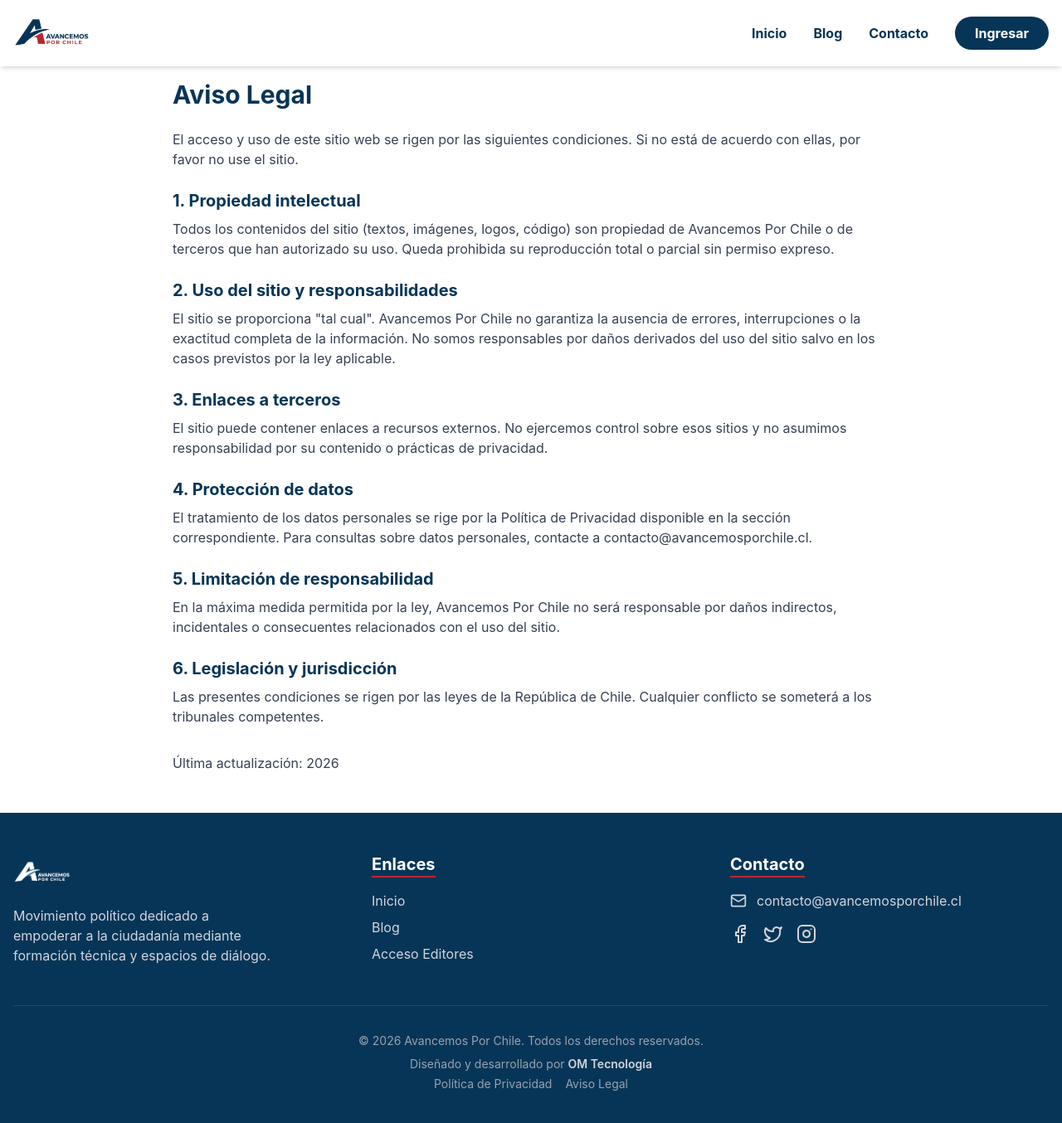
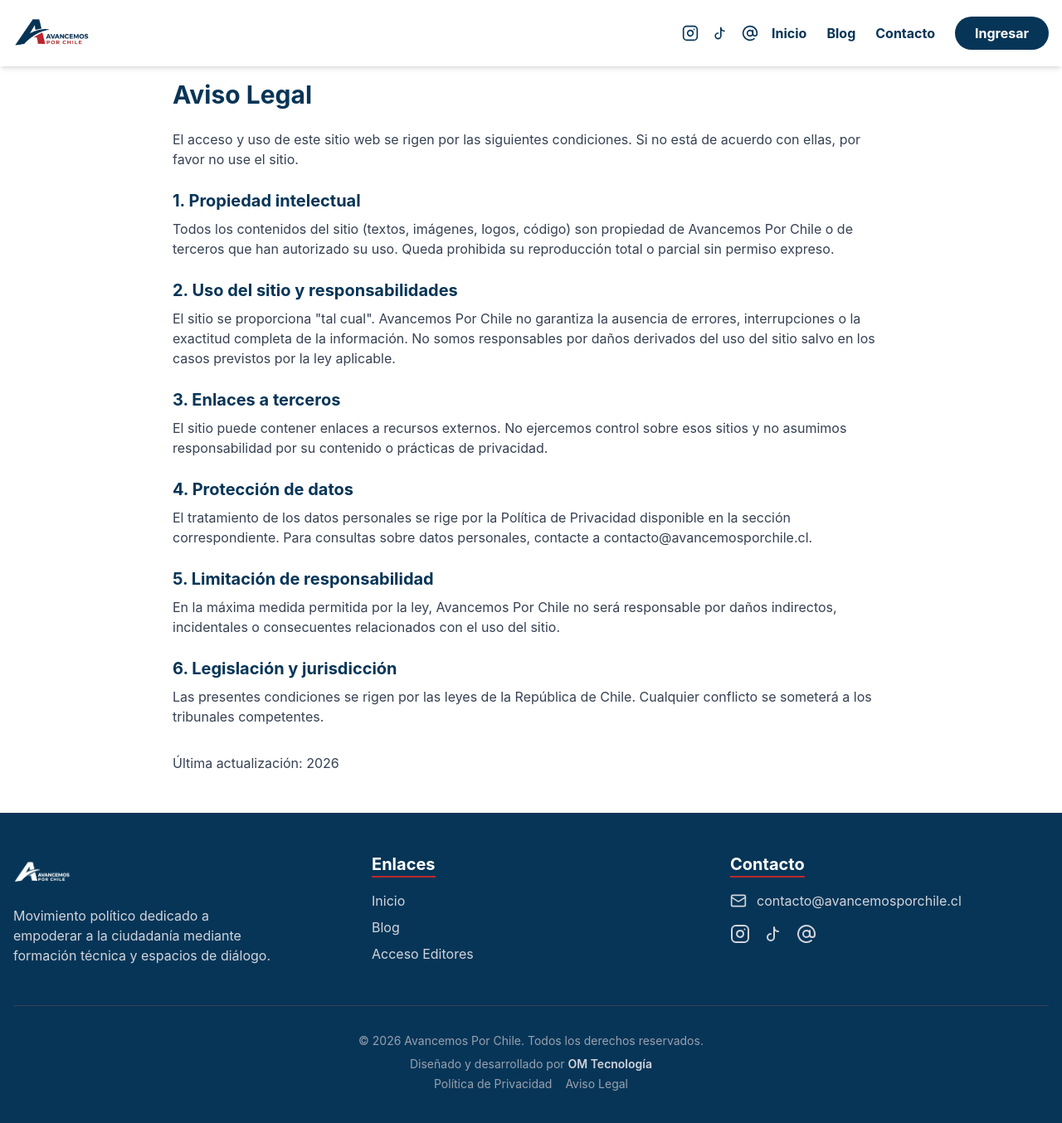
Before and after one commit to GonzaloOrellanaC/avancemos-por-chile, a React (Vite) app: page /legal in a window 1280 px wide. Shown: the top 1354 px of the page at 83% size. Built offline with nearby package versions, Linux system fonts and the light colour scheme.

Commit message:
actualiza cambio server

```diff
--- a/package.json
+++ b/package.json
@@ -4,6 +4,7 @@
   "version": "0.0.0",
   "type": "module",
   "scripts": {
+    "start": "pm2 start server.ts --name avancemos-por-chile --interpreter tsx --node-args=\"--env-file=.env\"",
     "dev": "tsx server.ts",
     "seed": "tsx seed.ts",
     "seed-home": "tsx seedHome.ts",
--- a/server.ts
+++ b/server.ts
@@ -5,7 +5,6 @@
 import { createServer as createViteServer } from 'vite';
 import cors from 'cors';
 import helmet from 'helmet';
-import dotenv from 'dotenv';
 import { connectDB } from './src/lib/db.ts';
 import authRoutes from './src/routes/authRoutes.ts';
 import postRoutes from './src/routes/postRoutes.ts';
--- a/src/components/Footer.tsx
+++ b/src/components/Footer.tsx
@@ -1,6 +1,22 @@
 import React from 'react';
 import { Link } from 'react-router-dom';
-import { Mail, Facebook, Twitter, Instagram } from 'lucide-react';
+import { Mail, Instagram, AtSign } from 'lucide-react';
+
+const TikTokIcon = ({ size = 24, className = "" }) => (
+  <svg
+    width={size}
+    height={size}
+    viewBox="0 0 24 24"
+    fill="none"
+    stroke="currentColor"
+    strokeWidth="2"
+    strokeLinecap="round"
+    strokeLinejoin="round"
+    className={className}
+  >
+    <path d="M9 12a4 4 0 1 0 4 4V4a5 5 0 0 0 5 5" />
+  </svg>
+);
 
 const Footer = () => {
   return (
@@ -39,9 +55,33 @@
               </a>
             </div>
             <div className="flex space-x-4">
-              <a href="#" className="text-gray-300 hover:text-white transition-colors"><Facebook size={24} /></a>
-              <a href="#" className="text-gray-300 hover:text-white transition-colors"><Twitter size={24} /></a>
-              <a href="#" className="text-gray-300 hover:text-white transition-colors"><Instagram size={24} /></a>
+              <a
+                href="https://www.instagram.com/avancemosporchile_cl"
+                target="_blank"
+                rel="noopener noreferrer"
+                className="text-gray-300 hover:text-white transition-colors"
+                title="Instagram"
+              >
+                <Instagram size={24} />
+              </a>
+              <a
+                href="https://www.tiktok.com/@avancemosporchile"
+                target="_blank"
+                rel="noopener noreferrer"
+                className="text-gray-300 hover:text-white transition-colors"
+                title="TikTok"
+              >
+                <TikTokIcon size={24} />
+              </a>
+              <a
+                href="https://www.threads.net/@avancemosporchile_cl"
+                target="_blank"
+                rel="noopener noreferrer"
+                className="text-gray-300 hover:text-white transition-colors"
+                title="Threads"
+              >
+                <AtSign size={24} />
+              </a>
             </div>
           </div>
         </div>
--- a/src/components/Header.tsx
+++ b/src/components/Header.tsx
@@ -1,7 +1,23 @@
 import React, { useState, useEffect } from 'react';
 import { Link, useLocation } from 'react-router-dom';
-import { Menu, X } from 'lucide-react';
+import { Menu, X, Instagram, AtSign } from 'lucide-react';
 import { motion, AnimatePresence } from 'motion/react';
+
+const TikTokIcon = ({ size = 24, className = "" }) => (
+  <svg
+    width={size}
+    height={size}
+    viewBox="0 0 24 24"
+    fill="none"
+    stroke="currentColor"
+    strokeWidth="2"
+    strokeLinecap="round"
+    strokeLinejoin="round"
+    className={className}
+  >
+    <path d="M9 12a4 4 0 1 0 4 4V4a5 5 0 0 0 5 5" />
+  </svg>
+);
 
 const Header = () => {
   const [isOpen, setIsOpen] = useState(false);
@@ -22,6 +38,24 @@
     { name: 'Contacto', path: '/#contacto' },
   ];
 
+  const socialLinks = [
+    {
+      name: 'Instagram',
+      url: 'https://www.instagram.com/avancemosporchile_cl',
+      icon: <Instagram size={20} />
+    },
+    {
+      name: 'TikTok',
+      url: 'https://www.tiktok.com/@avancemosporchile',
+      icon: <TikTokIcon size={20} />
+    },
+    {
+      name: 'Threads',
+      url: 'https://www.threads.net/@avancemosporchile_cl',
+      icon: <AtSign size={20} />
+    }
+  ];
+
   const isHomePage = location.pathname === '/';
 
   return (
@@ -40,7 +74,23 @@
         </Link>
 
         {/* Desktop Nav */}
-        <nav className="hidden md:flex space-x-8 items-center">
+        <nav className="hidden md:flex space-x-6 items-center">
+          <div className="flex items-center space-x-4 mr-4">
+            {socialLinks.map((social) => (
+              <a
+                key={social.name}
+                href={social.url}
+                target="_blank"
+                rel="noopener noreferrer"
+                className={`transition-colors hover:text-brand-red ${
+                  scrolled || !isHomePage ? 'text-brand-blue' : 'text-white'
+                }`}
+                title={social.name}
+              >
+                {social.icon}
+              </a>
+            ))}
+          </div>
           {navLinks.map((link) => (
             <Link
               key={link.name}
@@ -104,6 +154,19 @@
               >
                 Ingresar
               </Link>
+              <div className="flex justify-center space-x-6 pt-4 border-t border-gray-100">
+                {socialLinks.map((social) => (
+                  <a
+                    key={social.name}
+                    href={social.url}
+                    target="_blank"
+                    rel="noopener noreferrer"
+                    className="text-brand-blue hover:text-brand-red transition-colors"
+                  >
+                    {social.icon}
+                  </a>
+                ))}
+              </div>
             </div>
           </motion.div>
         )}
```
Also changed, not shown: 1 other file (tests, documents, lock files or other folders).
